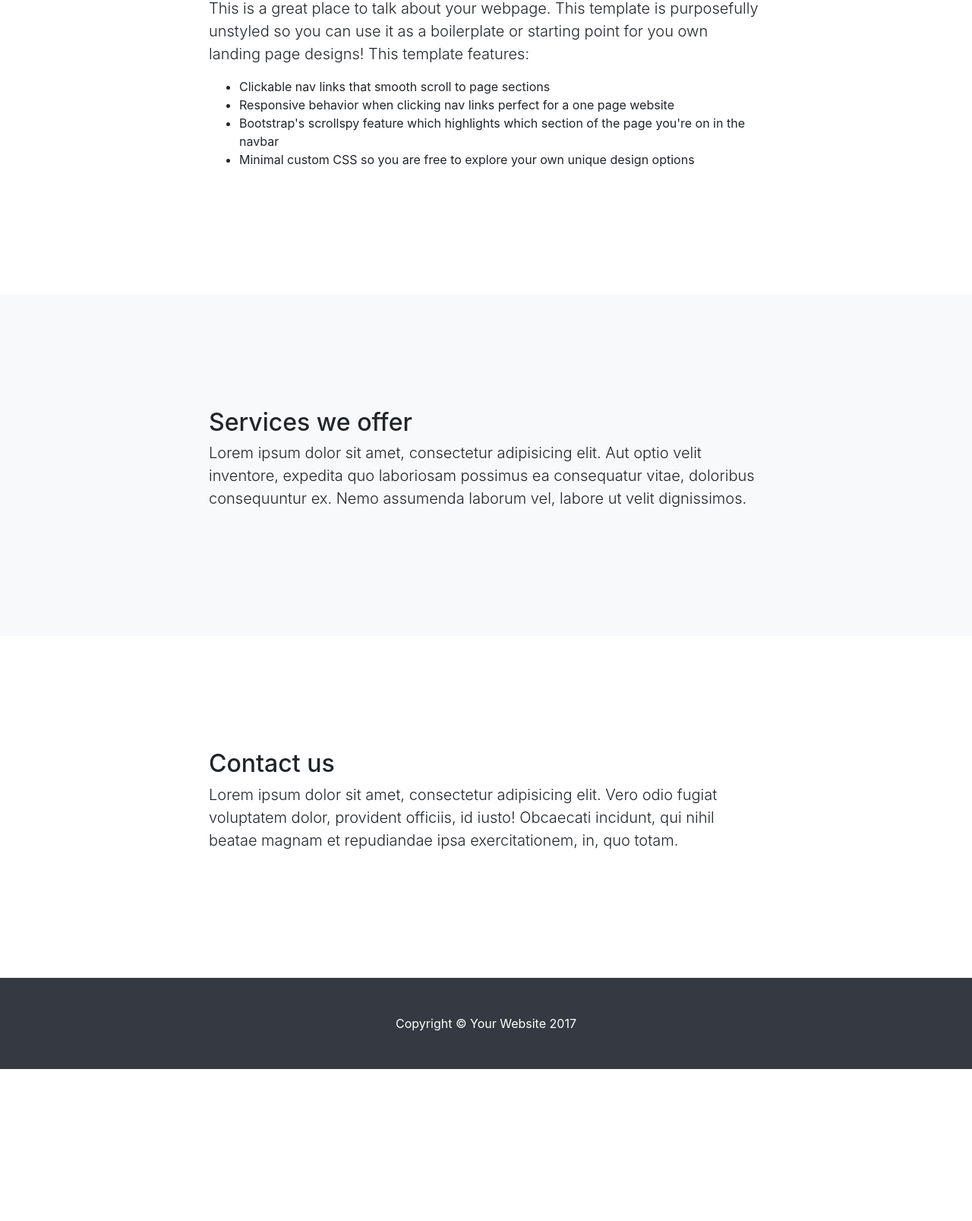
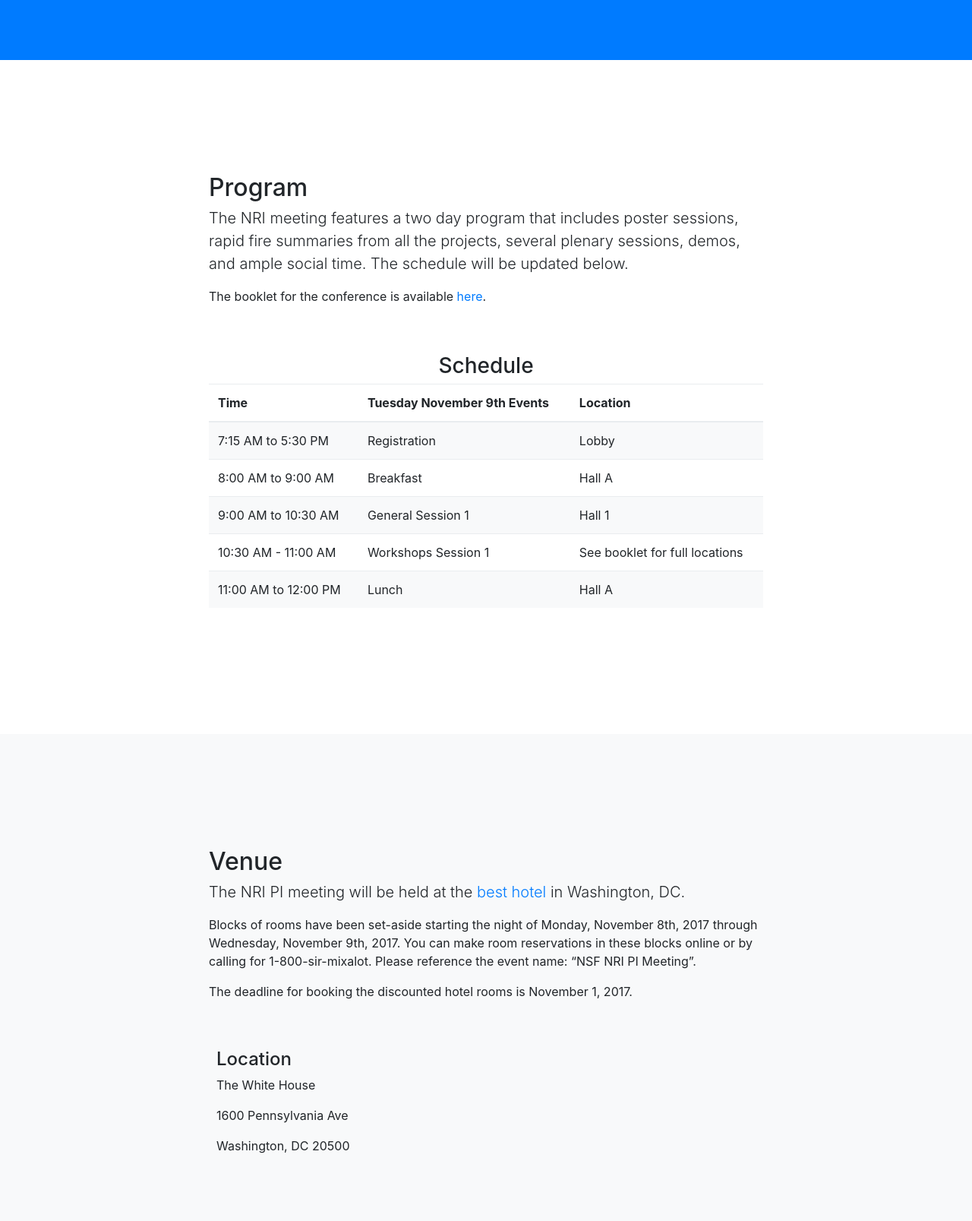
Before and after one commit to arii/nri, a website with bundled scripts: page index.html in a window 1280 px wide. Shown: the part 551-2158 px from the top of the page at 76% size. Before the commit the page ends 1958 px from the top, so only its background shows below. Built offline with nearby package versions, Linux system fonts and the light colour scheme; grey boxes are pictures that could not be loaded.

Commit message:
added info

```diff
--- a/index.html
+++ b/index.html
@@ -8,7 +8,7 @@
     <meta name="description" content="">
     <meta name="author" content="">
 
-    <title>Scrolling Nav - Start Bootstrap Template</title>
+    <title>NRI PI Meeting 2017</title>
 
     <!-- Bootstrap core CSS -->
     <link href="vendor/bootstrap/css/bootstrap.min.css" rel="stylesheet">
@@ -23,20 +23,20 @@
     <!-- Navigation -->
     <nav class="navbar navbar-expand-lg navbar-dark bg-dark fixed-top" id="mainNav">
       <div class="container">
-        <a class="navbar-brand js-scroll-trigger" href="#page-top">Start Bootstrap</a>
+        <a class="navbar-brand js-scroll-trigger" href="#page-top">NRI PI Meeting 2017</a>
         <button class="navbar-toggler" type="button" data-toggle="collapse" data-target="#navbarResponsive" aria-controls="navbarResponsive" aria-expanded="false" aria-label="Toggle navigation">
           <span class="navbar-toggler-icon"></span>
         </button>
         <div class="collapse navbar-collapse" id="navbarResponsive">
           <ul class="navbar-nav ml-auto">
             <li class="nav-item">
-              <a class="nav-link js-scroll-trigger" href="#about">About</a>
+              <a class="nav-link js-scroll-trigger" href="#agenda">Program</a>
             </li>
             <li class="nav-item">
-              <a class="nav-link js-scroll-trigger" href="#services">Services</a>
+              <a class="nav-link js-scroll-trigger" href="#registration">Participant Information</a>
             </li>
             <li class="nav-item">
-              <a class="nav-link js-scroll-trigger" href="#contact">Contact</a>
+              <a class="nav-link js-scroll-trigger" href="#contact">Venue</a>
             </li>
           </ul>
         </div>
@@ -45,54 +45,164 @@
 
     <header class="bg-primary text-white">
       <div class="container text-center">
-        <h1>Welcome to Scrolling Nav</h1>
-        <p class="lead">A landing page template freshly redesigned for Bootstrap 4</p>
+        <h1>National Robotics Initiative PI Meeting 2017</h1>
+        <p class="lead">November 9th and 10th, 2017</p>
+      </div>
+
+      <div class="container">
+        <div class="row">
+          <div class="col-lg-8 mx-auto mt-5">
+            <p class="lead"> The 2017 National Robotics Initiative (NRI) PI Meeting will be held on November 9th and 10th in Washington, DC.</p>
+            <p> The event will bring together the community of researchers, companies, and program managers who are actively engaged in the NRI program to share results, discuss findings, and learn about the latest topics in robotics research, commercialization, education, and outreach.</p>
+            <p> The agenda includes plenary sessions on emerging trends in robotics research, the start-up culture and industry keynotes.</p>
+
+          </div>
+        </div>
       </div>
     </header>
 
-    <section id="about">
+
+    <section id="agenda">
       <div class="container">
         <div class="row">
           <div class="col-lg-8 mx-auto">
-            <h2>About this page</h2>
-            <p class="lead">This is a great place to talk about your webpage. This template is purposefully unstyled so you can use it as a boilerplate or starting point for you own landing page designs! This template features:</p>
-            <ul>
-              <li>Clickable nav links that smooth scroll to page sections</li>
-              <li>Responsive behavior when clicking nav links perfect for a one page website</li>
-              <li>Bootstrap's scrollspy feature which highlights which section of the page you're on in the navbar</li>
-              <li>Minimal custom CSS so you are free to explore your own unique design options</li>
-            </ul>
+            <h2>Program</h2>
+            <p class="lead">
+            The NRI meeting features a two day program that includes poster sessions, rapid fire summaries from all the projects, several plenary sessions, demos, and ample social time. The schedule will be updated below.
+            </p>
+            The booklet for the conference is available <a href="https://docs.google.com/document/d/1GSZtG0IQIhIBmFFJ0ykuhfsZA8HXBT9nYXk8btWgDw0/edit?usp=sharing">here</a>.
+            <p>
+            </p>
+          </div>
+        </div>
+
+        <div class="row mt-5">
+          <div class="col-lg-8 mx-auto">
+            <h3 class="text-center">Schedule</h3>
+
+            <table class="table mt-1">
+                <thead>
+                  <tr>
+                    <th>Time</th>
+                    <th>Tuesday November 9th Events</th>
+                    <th>Location</th>
+                  </tr>
+                </thead>
+                <tbody>
+                  <tr class="bg-light">
+                    <td>7:15 AM to 5:30 PM</td>
+                    <td>Registration</td>
+                    <td>Lobby</td>
+                  </tr>
+                  <tr >
+                    <td>8:00 AM to 9:00 AM</td>
+                    <td>Breakfast</td>
+                    <td>Hall A</td>
+                  </tr>
+                  <tr class="bg-light">
+                    <td>9:00 AM to 10:30 AM</td>
+                    <td>General Session 1</td>
+                    <td>Hall 1</td>
+                  </tr>
+                  <tr>
+                    <td>10:30 AM - 11:00 AM</td>
+                    <td>Workshops Session 1</td>
+                    <td>See booklet for full locations</td>
+                  </tr>
+                  <tr class="bg-light">
+                      <td>11:00 AM to 12:00 PM</td>
+                    <td>Lunch</td>
+                    <td>Hall A</td>
+                  </tr>
+                </tbody>
+              </table>
+
+
+          </div>
+        </div>
+
+      </div>
+    </section>
+
+    <section id="venue" class='bg-light'>
+      <div class="container">
+        <div class="row">
+          <div class="col-lg-8 mx-auto">
+            <h2>Venue</h2>
+            <p class="lead">The NRI PI meeting will be held at the <a href="#"> best hotel</a> in Washington, DC.</p>
+
+            <p>Blocks of rooms have been set-aside starting the night of Monday, November 8th, 2017 through Wednesday, November 9th, 2017.  You can make room reservations in these blocks online or by calling for 1-800-sir-mixalot. Please reference the event name: “NSF NRI PI Meeting”. </p>
+
+            <p>The deadline for booking the discounted hotel rooms is November 1, 2017.</p>
+
+          </div>
+        </div>
+
+        <div class="row mt-5 mx-auto">
+
+            <div class="col-lg-2"></div>
+            <div class="col-lg-4">
+                <h4>Location</h4>
+                <p> The White House </p>
+                <p> 1600 Pennsylvania Ave </p>
+                <p> Washington, DC 20500 </p>
+            </div>
+
+            <div class="col-lg-offset-2">
+                <iframe src="https://www.google.com/maps/embed?pb=!1m18!1m12!1m3!1d3105.150199375211!2d-77.0387238492035!3d38.89768045443245!2m3!1f0!2f0!3f0!3m2!1i1024!2i768!4f13.1!3m3!1m2!1s0x89b7b7bcdecbb1df%3A0x715969d86d0b76bf!2sThe+White+House!5e0!3m2!1sen!2sus!4v1505869214031" width="100%" height="300" frameborder="0" style="border:0" allowfullscreen></iframe>
+            </div>
+
+
+         </div>
+        </div>
+      </div>
+    </section>
+    <section id="registration" >
+      <div class="container">
+        <div class="row">
+          <div class="col-lg-8 mx-auto">
+            <h2>Participant Information</h2>
+            <p class="lead">Please register for the conference by November 1st using the embedded form below:</p>
+            </div>
+        </div>
+
+        <div class="row">
+            <div class="col-lg-8 mx-auto">
+                <iframe src="https://docs.google.com/forms/d/e/1FAIpQLScsJP3IE3Lev8ZwkPxlPCpG0d3TnvwV62OlQdedI69stb4Mpg/viewform?embedded=true" width="100%" height="500" frameborder="0" marginheight="0" marginwidth="0">Loading...</iframe>
+            <p> The registration form can also be found <a href="https://goo.gl/forms/OjFaUq0RUzR3wiir1">here</a>. </p>
+            </div>
+        </div>
+        <div class="row">
+            <div class="col-lg-8 mx-auto">
+
+
+            <p class="lead">RAPID TALKS</p>
+            <p> Two minute talks will be presented from your own laptops. No electronic submission of the presentation is necessary. If you have embedded video or are unsure if your laptop will connect with the hotel presentation system (which should have HDMI, VGA, minidisplayport) please check before your session during one of the breaks.</p>
+            <p> Odd numbered presentations will present on the podium stage left. Even numbered presentations on the podium stage right. Just before your session, please locate yourselves near the front so you may quickly setup in the 2 minutes you have as we alternate left and right</p>
+
+            <p class="lead">POSTERS</p>
+            <p> The electronic submission of the posters should be to <a href="#">our dropbox locker </a> anytime before the meeting. This is only for archival purposes.</p>
+            <p>Bring your hard copy poster to pin up on our 4×4’ poster board. First day presenters please pin-up your poster anytime before your poster session on the first day.  Posters need to be taken down at the end of the day. Second day presenters please pin-up your posters any time before your session on the second day. The same poster stands will be used for both days.</p>
+
           </div>
         </div>
       </div>
     </section>
 
-    <section id="services" class="bg-light">
-      <div class="container">
-        <div class="row">
-          <div class="col-lg-8 mx-auto">
-            <h2>Services we offer</h2>
-            <p class="lead">Lorem ipsum dolor sit amet, consectetur adipisicing elit. Aut optio velit inventore, expedita quo laboriosam possimus ea consequatur vitae, doloribus consequuntur ex. Nemo assumenda laborum vel, labore ut velit dignissimos.</p>
-          </div>
-        </div>
-      </div>
-    </section>
-
-    <section id="contact">
-      <div class="container">
-        <div class="row">
-          <div class="col-lg-8 mx-auto">
-            <h2>Contact us</h2>
-            <p class="lead">Lorem ipsum dolor sit amet, consectetur adipisicing elit. Vero odio fugiat voluptatem dolor, provident officiis, id iusto! Obcaecati incidunt, qui nihil beatae magnam et repudiandae ipsa exercitationem, in, quo totam.</p>
-          </div>
-        </div>
-      </div>
-    </section>
 
     <!-- Footer -->
     <footer class="py-5 bg-dark">
-      <div class="container">
-        <p class="m-0 text-center text-white">Copyright &copy; Your Website 2017</p>
+      <div class="container text-white">
+        <div class="row">
+            <div class="col-lg-4 mx-auto">
+                Contact the organizers at <a href="mailto:nri2017@mit.edu">nri2018@mit.edu</a>
+            </div>
+            <div class="col-lg-4 mx-auto">
+                <p class="m-0 text-right text-white">Copyright &copy; Ariel Anders 2017</p>
+            </div>
+
+        </div>
+
       </div>
       <!-- /.container -->
     </footer>
```
